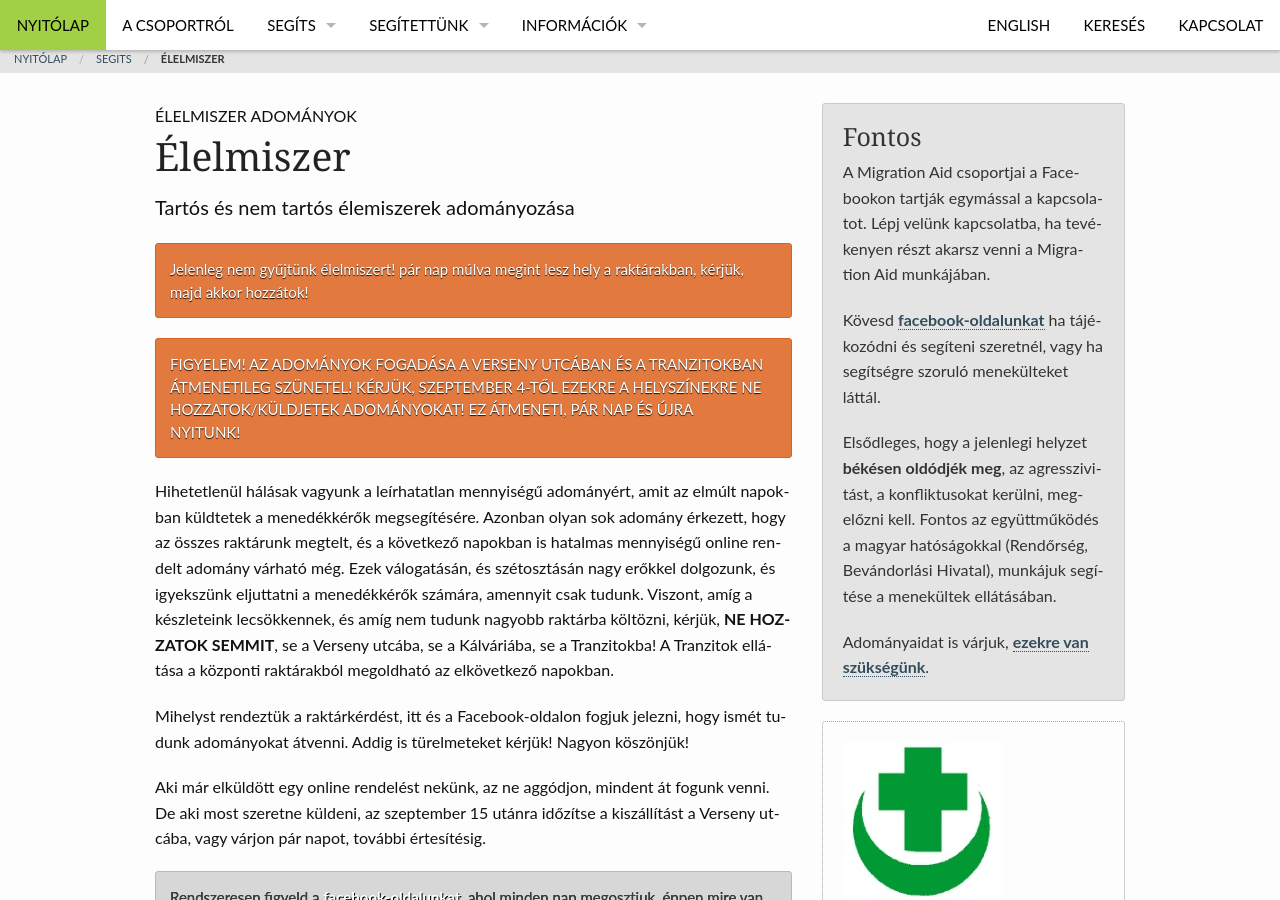
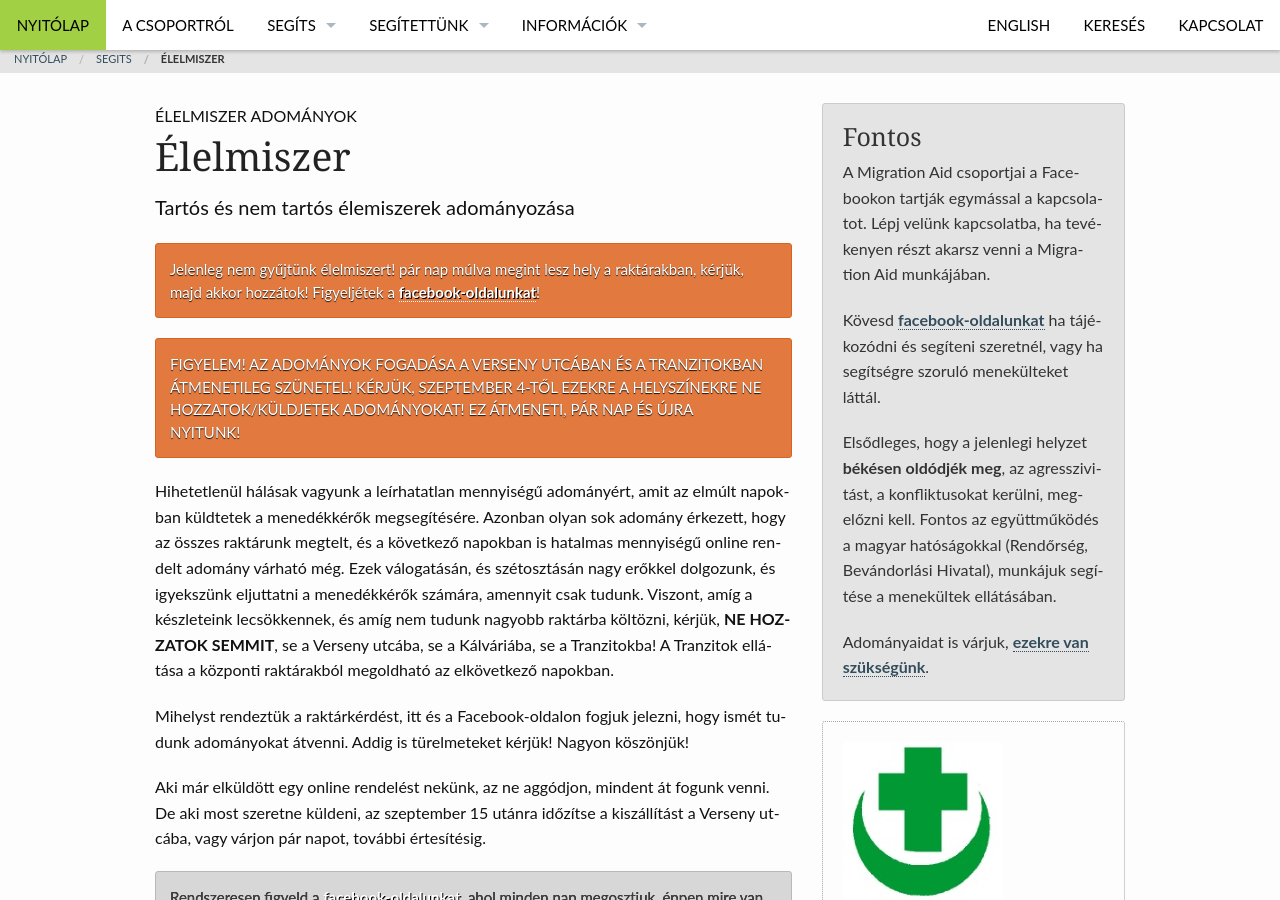
Before and after one commit to migaid/migaid.github.io, a Jekyll site: the page built from _posts/segits/2015-07-07-elelmiszer.md, in a window 1280 px wide and 900 px high, scrolled down 316 px. Built offline with Jekyll 4.4.1, drawn with Linux system fonts in a browser that asks for light colours.

Commit message:
small fix

```diff
--- a/_posts/segits/2015-07-07-elelmiszer.md
+++ b/_posts/segits/2015-07-07-elelmiszer.md
@@ -19,7 +19,7 @@ tags:
     - info
 ---
 
-{% include alert warning='Jelenleg nem gyűjtünk élelmiszert! pár nap múlva megint lesz hely a raktárakban, kérjük, majd akkor hozzátok!'%}
+{% include alert warning='Jelenleg nem gyűjtünk élelmiszert! pár nap múlva megint lesz hely a raktárakban, kérjük, majd akkor hozzátok! Figyeljétek a <a href="https://www.facebook.com/migrationaidhungary"><b>facebook-oldalunkat</b></a>!'%}
 
 {% include alert warning='FIGYELEM! AZ ADOMÁNYOK FOGADÁSA A VERSENY UTCÁBAN ÉS A TRANZITOKBAN ÁTMENETILEG SZÜNETEL! KÉRJÜK, SZEPTEMBER 4-TŐL EZEKRE A HELYSZÍNEKRE NE HOZZATOK/KÜLDJETEK ADOMÁNYOKAT! EZ ÁTMENETI, PÁR NAP ÉS ÚJRA NYITUNK!' %}
 
```
